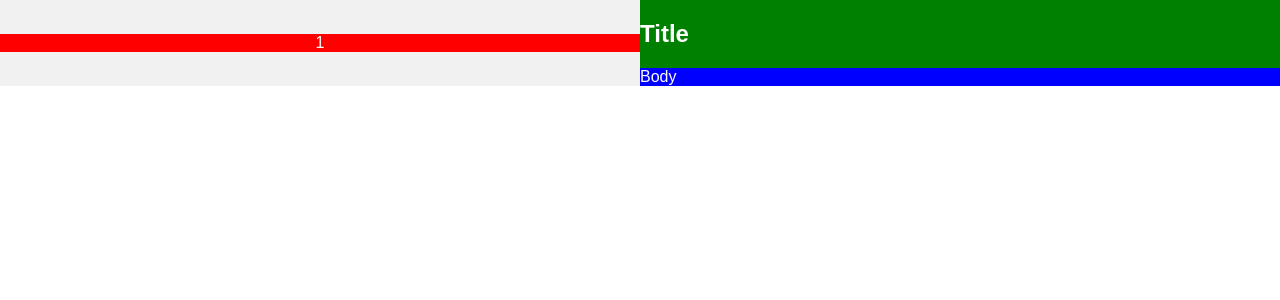
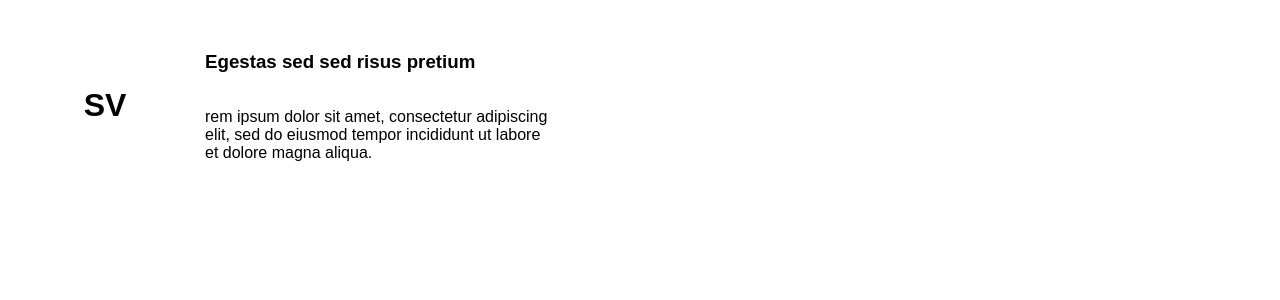
Before and after one commit to AlphaSpectrum/ganges, a React (Create React App) app: page / in a window 1280 px wide. Shown: the top 300 px of the page. Built offline with nearby package versions, Linux system fonts and the light colour scheme.

Commit message:
The structure of the shelf is set up.

```diff
--- a/package.json
+++ b/package.json
@@ -3,6 +3,7 @@
   "version": "0.1.0",
   "private": true,
   "dependencies": {
+    "bootstrap": "^4.1.3",
     "prop-types": "^15.6.2",
     "react": "^16.5.0",
     "react-dom": "^16.5.0",
@@ -15,7 +16,6 @@
     "eject": "react-scripts eject"
   },
   "devDependencies": {
-    "bootstrap": "^4.1.3",
     "eslint": "^5.5.0",
     "eslint-config-airbnb": "^17.1.0",
     "eslint-plugin-import": "^2.14.0",
--- a/src/components/Shelf.js
+++ b/src/components/Shelf.js
@@ -3,21 +3,44 @@ import PropTypes from 'prop-types';
 import '../css/styles.css';
 import 'bootstrap';
 
-const Shelf = ({ title }) => (
-  <div className="flex-container">
-    <div className="flex-container-inner" style={{ background: 'red', alignSelf: 'center' }}>1</div>
-    <div className="flex-container-inner">
-      <div className="flex-container text-center" style={{ background: 'green' }}>
-        <h2>{title}</h2>
+const Shelf = ({
+  title,
+  children,
+  maxWidth,
+  minHeight,
+}) => (
+  <div
+    className="shelf shelf-flex-container"
+    style={{
+      minHeight: `${minHeight}px`, maxWidth: `${maxWidth}px`, padding: '5px',
+    }}
+  >
+    <div className="shelf-flex-container-inner" style={{ alignSelf: 'center', maxWidth: '200px'}}>
+      <h1 className="display-1">SV</h1>
+    </div>
+    <div className="shelf-flex-container-inner" style={{ alignSelf: 'center' }}>
+      <div className="shelf-flex-container">
+        <h3>{title}</h3>
       </div>
-      <div className="flex-container text-center" style={{ background: 'blue' }}>
-        <div>Body</div>
+      <div className="shelf-flex-container">
+        <p className="lead" style={{ textAlign: 'left' }}>
+          {children}
+        </p>
       </div>
     </div>
   </div>
 );
 
 Shelf.propTypes = {
+  children: PropTypes.node.isRequired,
   title: PropTypes.string.isRequired,
+  maxWidth: PropTypes.number,
+  minHeight: PropTypes.number,
 };
+
+Shelf.defaultProps = {
+  maxWidth: 600,
+  minHeight: 200,
+};
+
 export default Shelf;
--- a/src/css/styles.css
+++ b/src/css/styles.css
@@ -1,15 +1,12 @@
-.flex-container {
+.shelf-flex-container {
     display: flex;
-    height: auto;
-    background-color: #f1f1f1;
-  }
-  .flex-container-inner {
-    background-color: DodgerBlue;
-    color: white;
+}
+
+.shelf-flex-container-inner {
     width: 100%;
     text-align: center;
-  }
+}
 
-  .text-center {
-      text-align: center !important;
-  }
+.text-center {
+    text-align: center !important;
+}
--- a/src/index.js
+++ b/src/index.js
@@ -4,5 +4,5 @@ import './index.css';
 import registerServiceWorker from './registerServiceWorker';
 import Shelf from './components/Shelf';
 
-ReactDOM.render(<Shelf title="Title" />, document.getElementById('root'));
+ReactDOM.render(<Shelf title="Egestas sed sed risus pretium" maxWidth={550}>rem ipsum dolor sit amet, consectetur adipiscing elit, sed do eiusmod tempor incididunt ut labore et dolore magna aliqua.</Shelf>, document.getElementById('root'));
 registerServiceWorker();
```
Also changed, not shown: .eslintrc.js, 1 other file (tests, documents, lock files or other folders).
